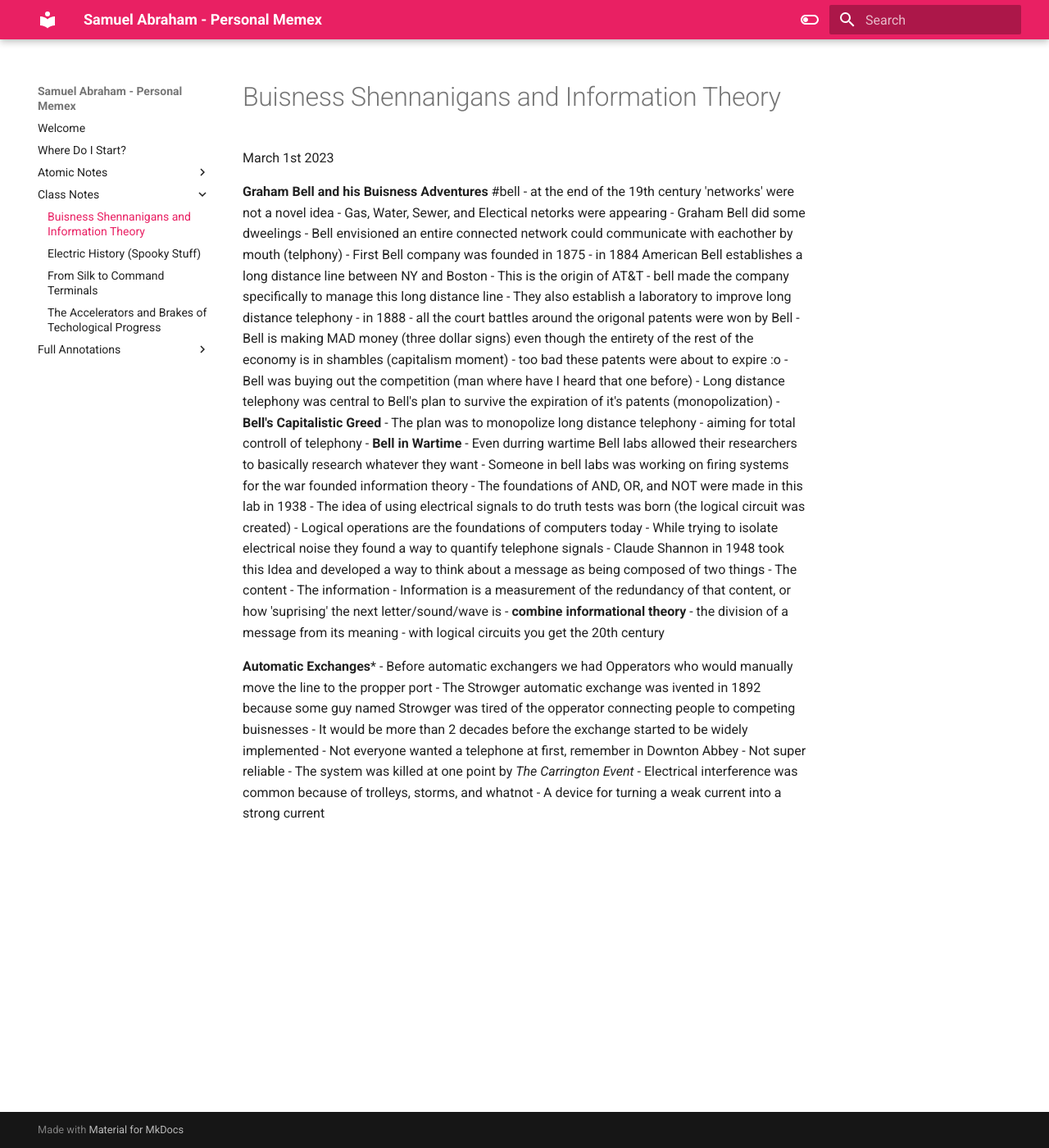
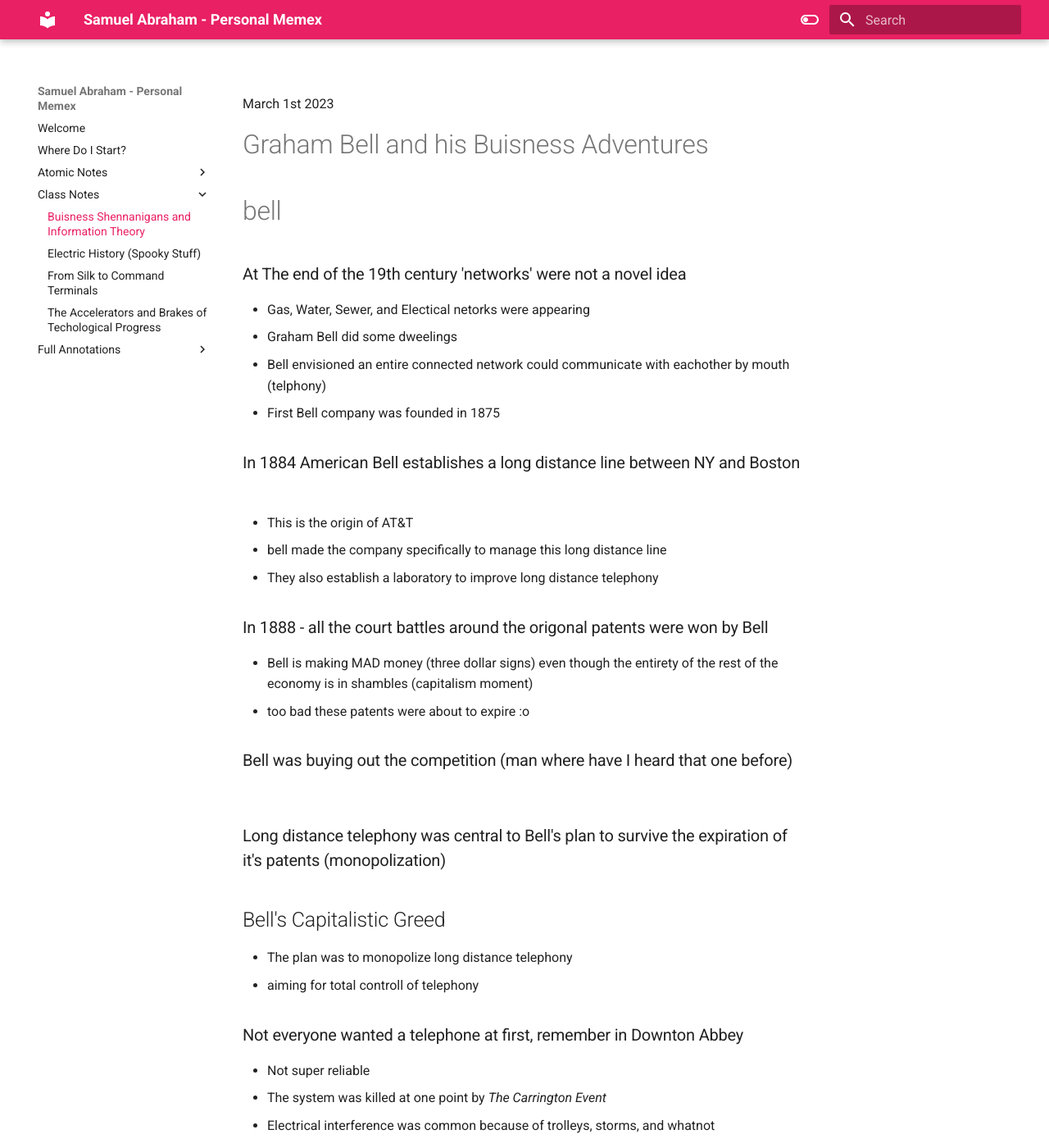
Before and after one commit to SammieJay/Hist1900-Memex, an MkDocs documentation site: the page built from docs/Class Notes/Buisness Shennanigans and Information Theory.md, in a window 1280 px wide and 1400 px high. Shown: the whole window at 82% size. Built offline with MkDocs 1.6.1 and Material for MkDocs 9.7.7, drawn with Linux system fonts in a browser that asks for light colours; some of the changed text lies outside the part shown.

Commit message:
Memex 0.5.1

```diff
--- a/docs/Class Notes/Buisness Shennanigans and Information Theory.md
+++ b/docs/Class Notes/Buisness Shennanigans and Information Theory.md
@@ -1,46 +1,46 @@
 March 1st 2023
 
-**Graham Bell and his Buisness Adventures** #bell
-- at the end of the 19th century 'networks' were not a novel idea
-	- Gas, Water, Sewer, and Electical netorks were appearing
-	- Graham Bell did some dweelings
-	- Bell envisioned an entire connected network could communicate with eachother by mouth (telphony)
-	- First Bell company was founded in 1875
-- in 1884 American Bell establishes a long distance line between NY and Boston
-	- This is the origin of AT&T
-	- bell made the company specifically to manage this long distance line
-	- They also establish a laboratory to improve long distance telephony
-- in 1888 - all the court battles around the origonal patents were won by Bell
-	- Bell is making MAD money (three dollar signs) even though the entirety of the rest of the economy is in shambles (capitalism moment)
-	- too bad these patents were about to expire :o
-- Bell was buying out the competition (man where have I heard that one before)
-- Long distance telephony was central to Bell's plan to survive the expiration of it's patents (monopolization)
-- **Bell's Capitalistic Greed**
-	- The plan was to monopolize long distance telephony
-	- aiming for total controll of telephony
-- **Bell in Wartime**
-	- Even durring wartime Bell labs allowed their researchers to basically research whatever they want
-	- Someone in bell labs was working on firing systems for the war founded information theory
-		- The foundations of AND, OR, and NOT were made in this lab in 1938
-		- The idea of using electrical signals to do truth tests was born (the logical circuit was created)
-		- Logical operations are the foundations of computers today
-- While trying to isolate electrical noise they found a way to quantify telephone signals
-	- Claude Shannon in 1948 took this Idea and developed a way to think about a message as being composed of two things
-		- The content
-		- The information
-	- Information is a measurement of the redundancy of that content, or how 'suprising' the next letter/sound/wave is
-- **combine informational theory**
-	- the division of a message from its meaning - with logical circuits you get the 20th century
+# Graham Bell and his Buisness Adventures
+#bell
+### At The end of the 19th century 'networks' were not a novel idea
+-  Gas, Water, Sewer, and Electical netorks were appearing
+- Graham Bell did some dweelings
+- Bell envisioned an entire connected network could communicate with eachother by mouth (telphony)
+- First Bell company was founded in 1875
 
+### In 1884 American Bell establishes a long distance line between NY and Boston
+- This is the origin of AT&T
+- bell made the company specifically to manage this long distance line
+- They also establish a laboratory to improve long distance telephony
+### In 1888 - all the court battles around the origonal patents were won by Bell
+- Bell is making MAD money (three dollar signs) even though the entirety of the rest of the economy is in shambles (capitalism moment)
+- too bad these patents were about to expire :o
+### Bell was buying out the competition (man where have I heard that one before)
+### Long distance telephony was central to Bell's plan to survive the expiration of it's patents (monopolization)
 
+## Bell's Capitalistic Greed
+- The plan was to monopolize long distance telephony
+-  aiming for total controll of telephony
+### Not everyone wanted a telephone at first, remember in Downton Abbey
+- Not super reliable
+- The system was killed at one point by *The Carrington Event*
+- Electrical interference was common because of trolleys, storms, and whatnot
+## Bell in Wartime
+### Even durring wartime Bell labs allowed their researchers to basically research whatever they want
+### Someone in bell labs was working on firing systems for the war founded information theory
+### The foundations of AND, OR, and NOT were made in this lab in 1938
+- The idea of using electrical signals to do truth tests was born (the logical circuit was created)
+- Logical operations are the foundations of computers today
+### While trying to isolate electrical noise they found a way to quantify telephone signals
+- Claude Shannon in 1948 took this Idea and developed a way to think about a message as being composed of two things
+	- The content
+	- The information
+- Information is a measurement of the redundancy of that content, or how 'suprising' the next letter/sound/wave is
+### Combine informational theory
+- the division of a message from its meaning - with logical circuits you get the 20th century
 
-
-**Automatic Exchanges***
+# Automatic Exchanges
 - Before automatic exchangers we had Opperators who would manually move the line to the propper port
 - The Strowger automatic exchange was ivented in 1892 because some guy named Strowger was tired of the opperator connecting people to competing buisnesses
 - It would be more than 2 decades before the exchange started to be widely implemented
-- Not everyone wanted a telephone at first, remember in Downton Abbey
-	- Not super reliable
-	- The system was killed at one point by *The Carrington Event*
-	- Electrical interference was common because of trolleys, storms, and whatnot
 - A device for turning a weak current into a strong current
```
